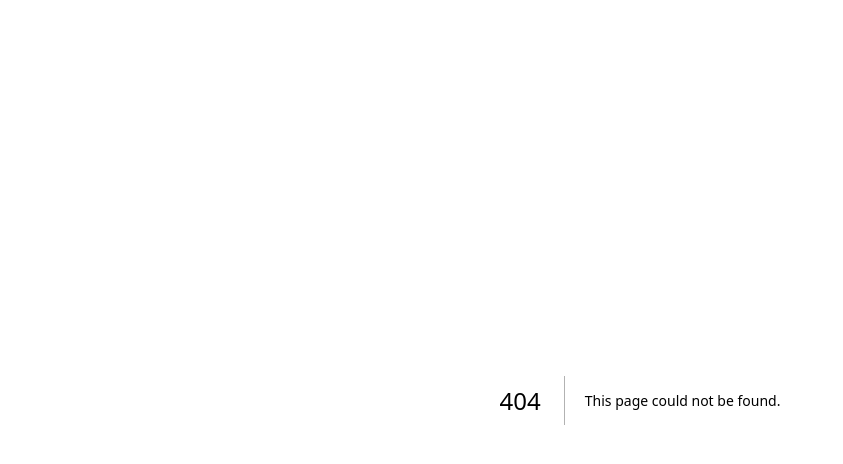
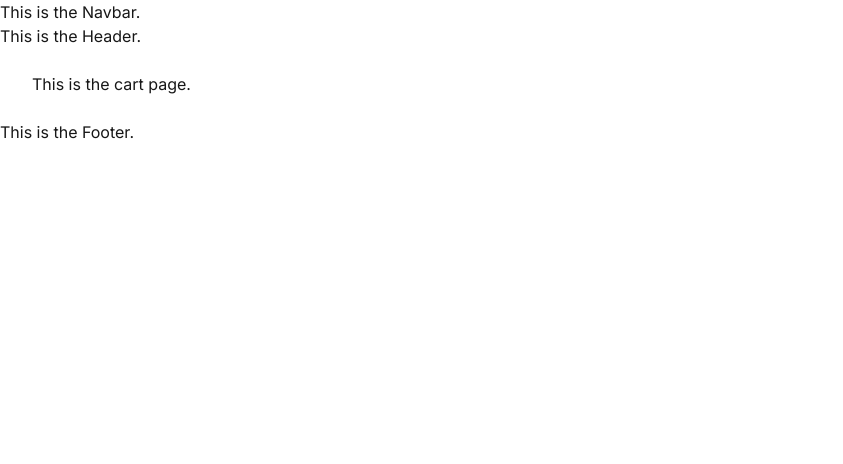
Before and after one commit to carmennoblejas/WEB_practices_ClothesShop, a Next.js app: page /cart in a window 1280 px wide. Before the commit this address had no page. Shown: the top 464 px of the page, without its empty margins (0-843 px from the left). Built offline with nearby package versions, Linux system fonts and the light colour scheme.

Commit message:
Seminar 3 hasta diapo 16

```diff
--- /dev/null
+++ b/src/app/(sections)/cart/page.tsx
@@ -0,0 +1,7 @@
+export default function Cart() {
+  return (
+    <div>
+      This is the cart page.
+    </div>
+  )
+}
--- /dev/null
+++ b/src/app/(sections)/layout.tsx
@@ -0,0 +1,18 @@
+import Navbar from '@/components/Navbar'
+import Header from '@/components/Header'
+import Footer from '@/components/Footer'
+import React from 'react'
+
+
+export default function Layout({ children }: { children: React.ReactNode }) {
+  return (
+    <div className='flex min-h-screen flex-col'>
+      <Navbar />
+      <Header />
+    <main className='mx-auto w-full max-w-7xl px-4 py-6 sm:px-6 lg:px-8'>
+    {children}
+    </main>
+      <Footer />
+    </div>
+  )
+}
--- /dev/null
+++ b/src/app/(sections)/page.tsx
@@ -0,0 +1,7 @@
+export default function Index() {
+  return (
+  <div>
+    This is the main page.
+  </div>
+  )
+}
--- a/src/app/page.tsx
+++ /dev/null
@@ -1,10 +0,0 @@
-export default function Index() {
-  return (
-    <div className='flex min-h-screen flex-col'>
-      <div className='flex min-h-full flex-1 flex-col justify-center text-center'>
-        <h1 className='text-4xl font-bold'>Hello world!</h1>
-        <p className='font-light'>This is the welcome page of your project</p>
-      </div>
-    </div>
-  )
-}
--- /dev/null
+++ b/src/components/Footer.tsx
@@ -0,0 +1,7 @@
+export default function Footer() {
+  return (
+    <footer>
+      This is the Footer.
+    </footer>
+  )
+}
--- /dev/null
+++ b/src/components/Header.tsx
@@ -0,0 +1,7 @@
+export default function Header() {
+  return (
+    <header>
+      This is the Header.
+    </header>
+  )
+}
--- /dev/null
+++ b/src/components/Navbar.tsx
@@ -0,0 +1,7 @@
+export default function Navbar() {
+  return (
+    <nav>
+      This is the Navbar.
+    </nav>
+  )
+}
```
